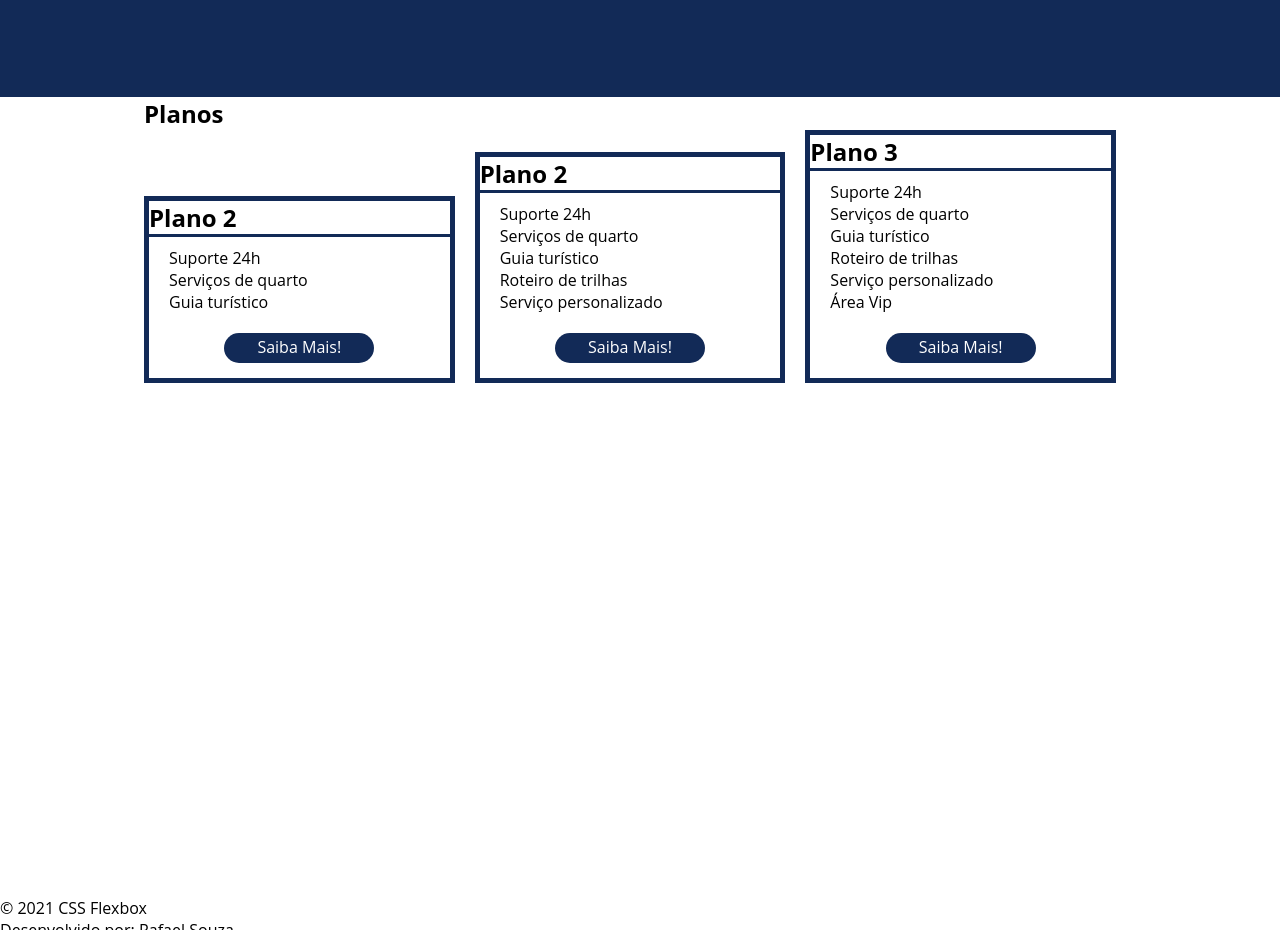
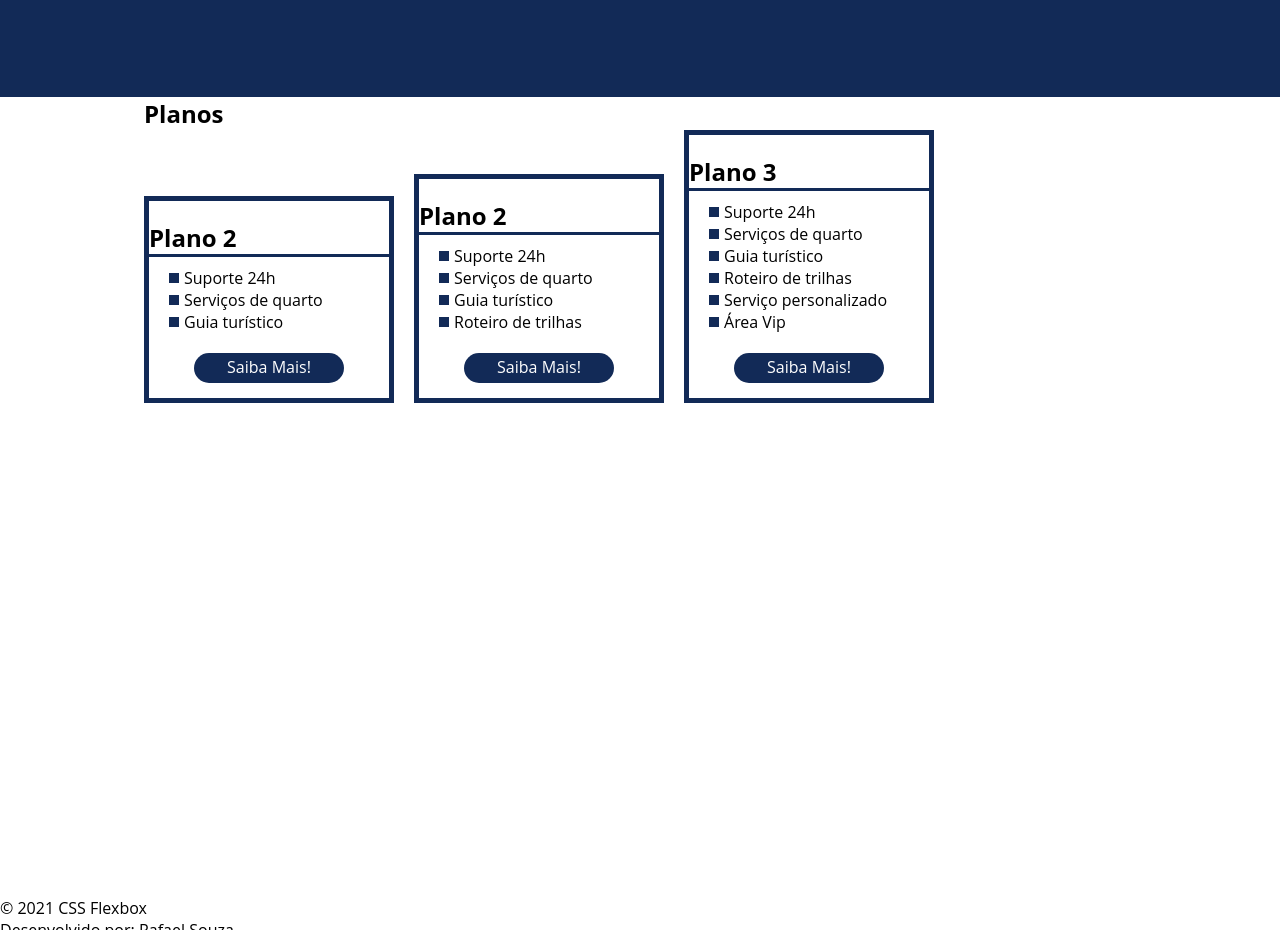
Before and after one commit to RafaelPsouzaa/bootCamp-Spread-Fullstack-Developer, a plain HTML site: page projeto flex-box/html/index.html in a window 1280 px wide. Shown: the part 1585-2515 px from the top of the page. Drawn offline with Linux system fonts and the light colour scheme.

Commit message:
stopping 2:43

```diff
--- a/projeto flex-box/css/style.css
+++ b/projeto flex-box/css/style.css
@@ -165,7 +165,7 @@ div img{
     flex: 1;
     border: 5px solid #122a57;
     margin-right: 20px;
-    /*parei em 16:06 part2*/
+    max-width: 240px;
 }
 .item-planos .Btn{
     margin: auto;
@@ -176,6 +176,7 @@ div img{
     display: flex;
     font-size: 24px;
     flex-direction: column;
+    margin-top: 20px;
 
 }
 .item-planos h3::after{
@@ -187,3 +188,18 @@ div img{
 .item-planos ul{
     padding: 10px 20px;
 }
+.item-planos ul li{
+    display: flex;
+    flex-wrap: nowrap;
+    align-items: center;
+
+}
+.item-planos ul li::before {
+    content: "";
+    width: 10px;
+    height: 10px;
+    background-color: #122a57;
+    margin-right: 5px;
+
+/* 2:43 DE VIDEO */
+}
--- a/projeto flex-box/html/index.html
+++ b/projeto flex-box/html/index.html
@@ -95,8 +95,7 @@
                     <li>Serviços de quarto</li>
                     <li>Guia turístico</li>
                     <li>Roteiro de trilhas</li>
-                    <li>Serviço personalizado</li>
-                </ul>
+                   </ul>
                 <a href="#" class="Btn">Saiba Mais!</a>
             </div>
 
```
